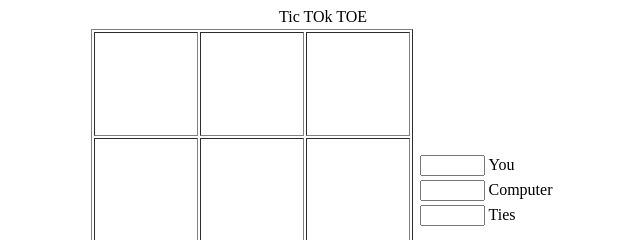
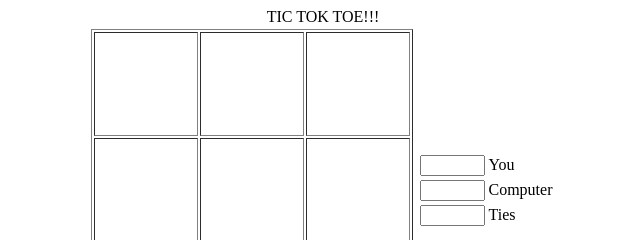
Before and after one commit to minhajulmussawir/myweb, a plain HTML site: page index.html in a window 1280 px wide. Shown: the top 240 px of the page, 317-957 px from the left. Drawn offline with Linux system fonts and the light colour scheme.

Commit message:
Update index.html

```diff
--- a/index.html
+++ b/index.html
@@ -258,7 +258,7 @@ t--;
 <center>
 <form name=game>
 <div>
-<div>Tic TOk TOE</div>
+<div>TIC TOK TOE!!!</div>
 <table border=0>
 <td>
 <table border=1>
```
